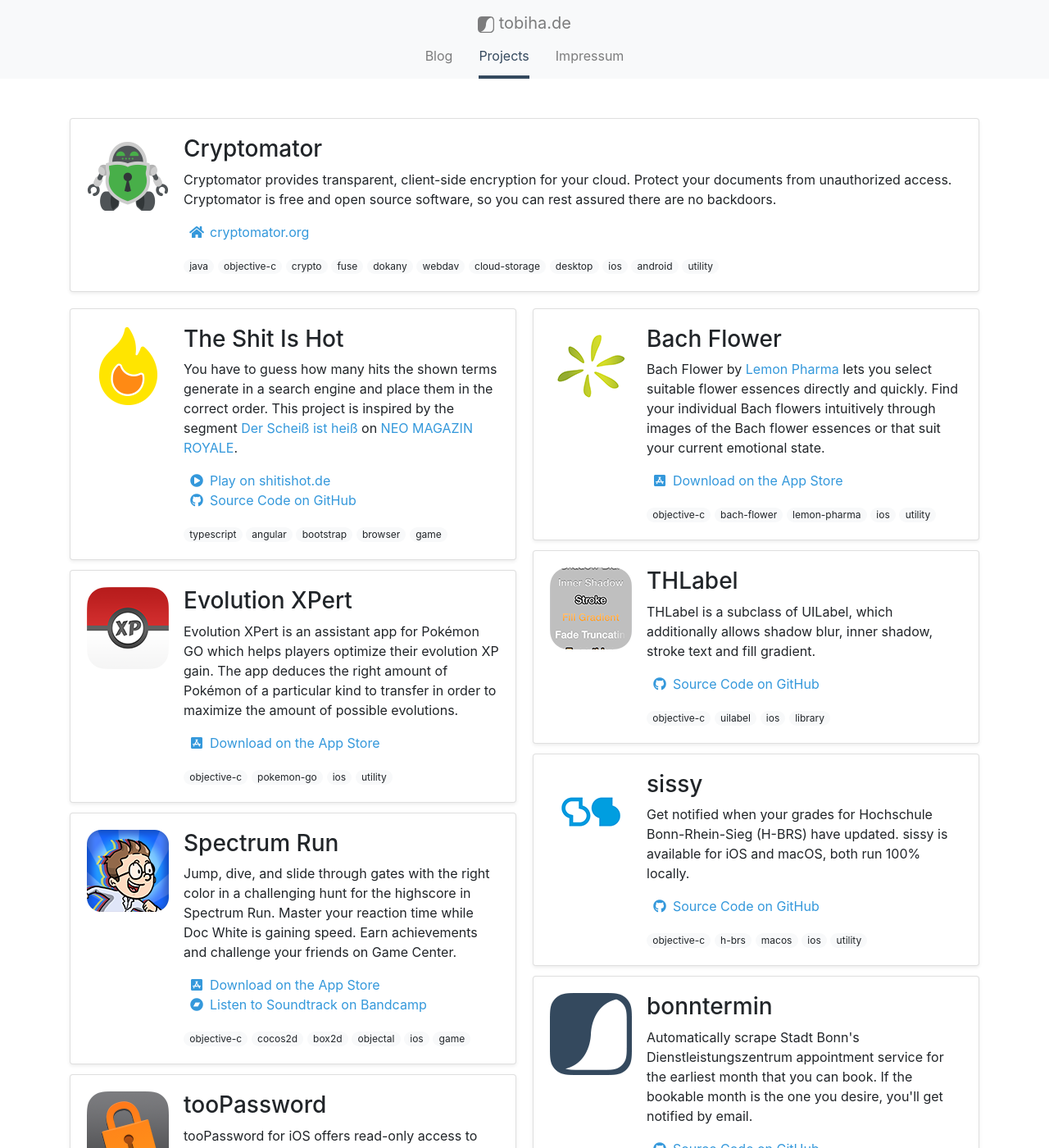
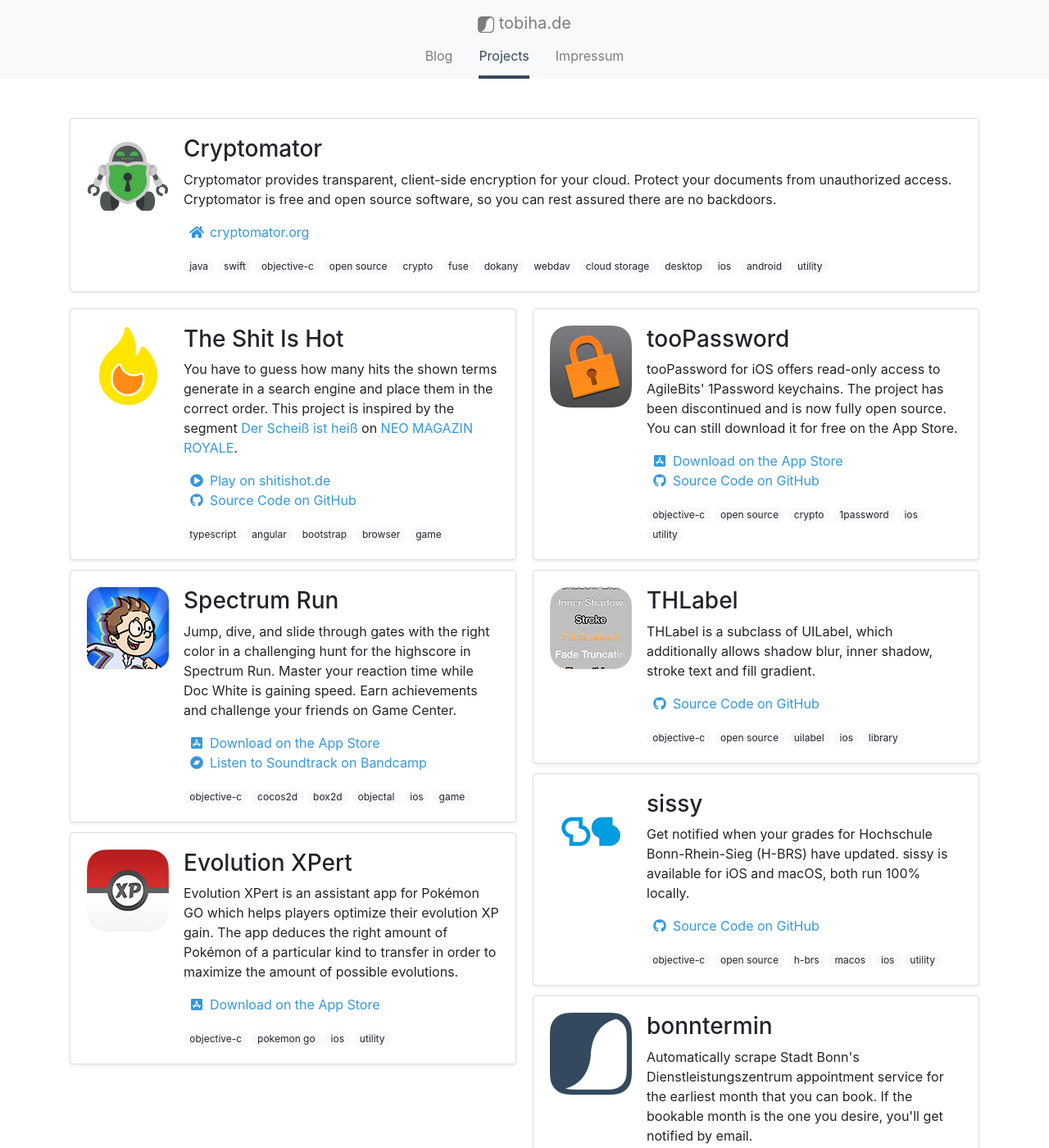
Before and after one commit to tobihagemann/tobihagemann.github.io, a Jekyll site: the page built from projects.html, in a window 1280 px wide and 1400 px high. Shown: the whole window at 82% size. Built offline with Jekyll 4.4.1, drawn with Linux system fonts in a browser that asks for light colours; some of the changed text lies outside the part shown.

Commit message:
Updated projects

```diff
--- a/projects.html
+++ b/projects.html
@@ -14,7 +14,7 @@
   - url: https://cryptomator.org/
     text: cryptomator.org
     icon: fas fa-home
-  tags: [java, objective-c, crypto, fuse, dokany, webdav, cloud-storage, desktop, ios, android, utility]
+  tags: [java, swift, objective-c, open source, crypto, fuse, dokany, webdav, cloud storage, desktop, ios, android, utility]
 projects:
 - title: The Shit Is Hot
   img: /assets/projects/shitishot.png
@@ -29,52 +29,42 @@
     text: Source Code on GitHub
     icon: fab fa-github
   tags: [typescript, angular, bootstrap, browser, game]
+- title: Spectrum Run
+  img: /assets/projects/spectrum-run.png
+  img2x: /assets/projects/spectrum-run@2x.png
+  text: >-
+    Jump, dive, and slide through gates with the right color in a challenging hunt for the highscore in Spectrum Run. Master your reaction time while Doc White is gaining speed. Earn achievements and challenge your friends on Game Center.
+  links:
+  - url: https://apps.apple.com/app/id516387678
+    text: Download on the App Store
+    icon: fab fa-app-store-ios
+  - url: https://tobiha.bandcamp.com/album/spectrum-run
+    text: Listen to Soundtrack on Bandcamp
+    icon: fab fa-bandcamp
+  tags: [objective-c, cocos2d, box2d, objectal, ios, game]
 - title: Evolution XPert
   img: /assets/projects/evolution-xpert.png
   img2x: /assets/projects/evolution-xpert@2x.png
   text: >-
     Evolution XPert is an assistant app for Pokémon GO which helps players optimize their evolution XP gain. The app deduces the right amount of Pokémon of a particular kind to transfer in order to maximize the amount of possible evolutions.
   links:
-  - url: https://itunes.apple.com/app/id1135176839
+  - url: https://apps.apple.com/app/id1135176839
     text: Download on the App Store
     icon: fab fa-app-store-ios
-  tags: [objective-c, pokemon-go, ios, utility]
-- title: Spectrum Run
-  img: /assets/projects/spectrum-run.png
-  img2x: /assets/projects/spectrum-run@2x.png
-  text: >-
-    Jump, dive, and slide through gates with the right color in a challenging hunt for the highscore in Spectrum Run. Master your reaction time while Doc White is gaining speed. Earn achievements and challenge your friends on Game Center.
-  links:
-  - url: https://itunes.apple.com/app/id516387678
-    text: Download on the App Store
-    icon: fab fa-app-store-ios
-  - url: https://tobiha.bandcamp.com/album/spectrum-run
-    text: Listen to Soundtrack on Bandcamp
-    icon: fab fa-bandcamp
-  tags: [objective-c, cocos2d, box2d, objectal, ios, game]
+  tags: [objective-c, pokemon go, ios, utility]
 - title: tooPassword
   img: /assets/projects/toopassword.png
   img2x: /assets/projects/toopassword@2x.png
   text: >-
     tooPassword for iOS offers read-only access to AgileBits' 1Password keychains. The project has been discontinued and is now fully open source. You can still download it for free on the App Store.
   links:
-  - url: https://itunes.apple.com/app/id596958240
+  - url: https://apps.apple.com/app/id596958240
     text: Download on the App Store
     icon: fab fa-app-store-ios
   - url: https://github.com/setoLabs/tooPassword
     text: Source Code on GitHub
     icon: fab fa-github
-  tags: [objective-c, crypto, 1password, ios, utility]
-- title: Bach Flower
-  img: /assets/projects/bach-flower.png
-  img2x: /assets/projects/bach-flower@2x.png
-  text: >-
-    Bach Flower by <a href="https://www.lemonpharma.com/" target="_blank" rel="noopener">Lemon Pharma</a> lets you select suitable flower essences directly and quickly. Find your individual Bach flowers intuitively through images of the Bach flower essences or that suit your current emotional state.
-  links:
-  - url: https://itunes.apple.com/app/id889650118
-    text: Download on the App Store
-    icon: fab fa-app-store-ios
-  tags: [objective-c, bach-flower, lemon-pharma, ios, utility]
+  tags: [objective-c, open source, crypto, 1password, ios, utility]
 - title: THLabel
   img: /assets/projects/thlabel.png
   img2x: /assets/projects/thlabel@2x.png
@@ -84,7 +74,7 @@
   - url: https://github.com/tobihagemann/THLabel
     text: Source Code on GitHub
     icon: fab fa-github
-  tags: [objective-c, uilabel, ios, library]
+  tags: [objective-c, open source, uilabel, ios, library]
 - title: sissy
   img: /assets/projects/sissy.png
   img2x: /assets/projects/sissy@2x.png
@@ -94,7 +84,7 @@
   - url: https://github.com/tobihagemann/sissy
     text: Source Code on GitHub
     icon: fab fa-github
-  tags: [objective-c, h-brs, macos, ios, utility]
+  tags: [objective-c, open source, h-brs, macos, ios, utility]
 - title: bonntermin
   text: >-
     Automatically scrape Stadt Bonn's Dienstleistungszentrum appointment service for the earliest month that you can book. If the bookable month is the one you desire, you'll get notified by email.
@@ -102,7 +92,7 @@
   - url: https://github.com/tobihagemann/bonntermin
     text: Source Code on GitHub
     icon: fab fa-github
-  tags: [python, scrapy, bonn, script, utility]
+  tags: [python, open source, scrapy, bonn, script, utility]
 ---
 {% assign project = page.featured_project %}
 <div class="card card-featured shadow-sm">
```
